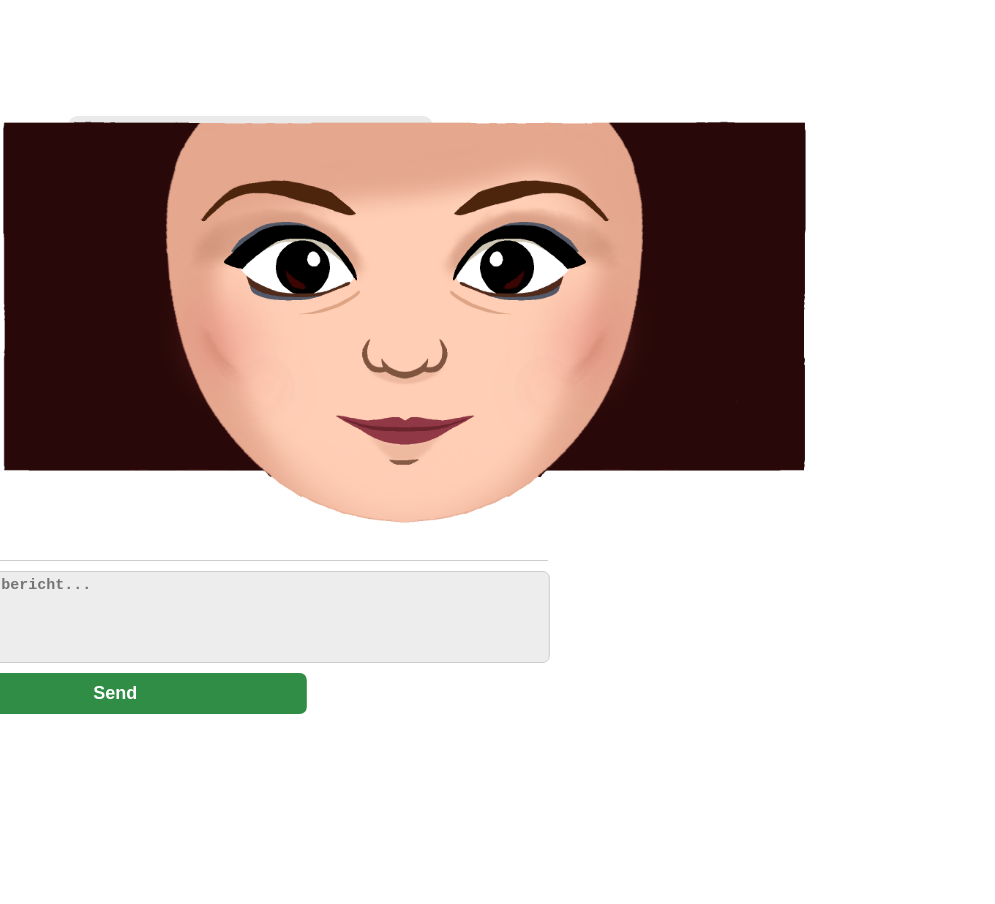
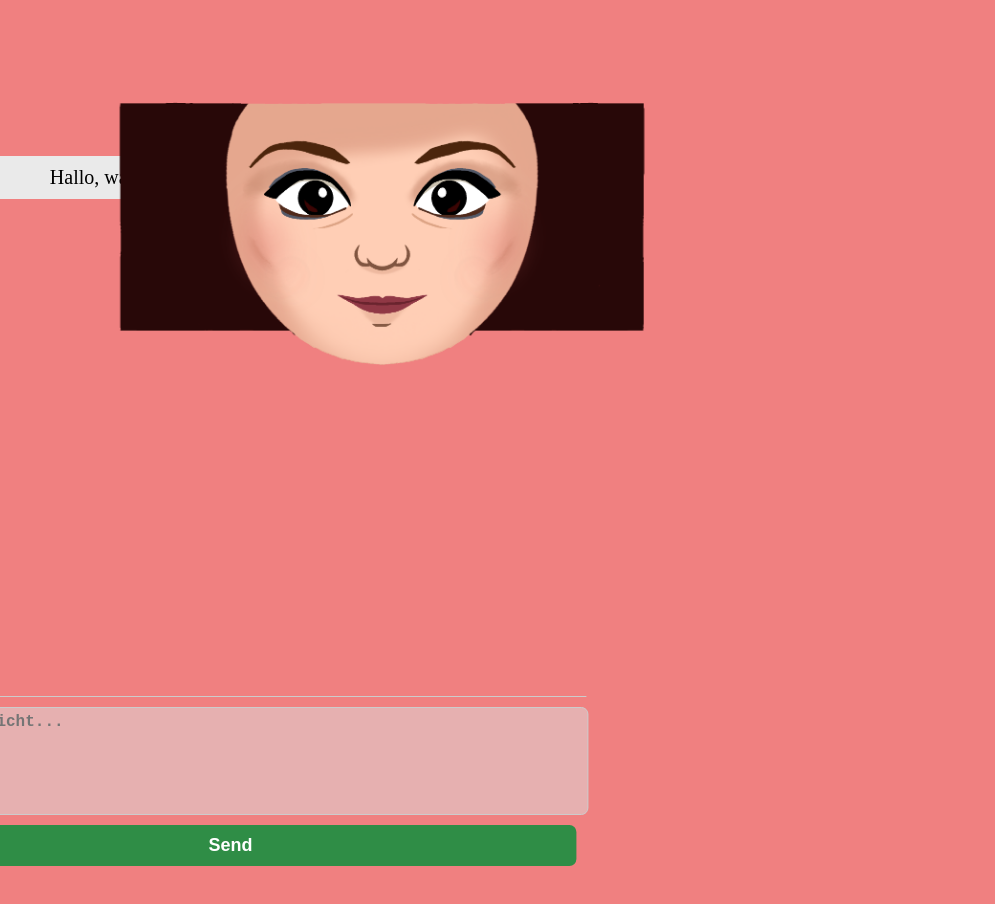
Before and after one commit to veraSchepens/thesisproject, a plain HTML site: page index.html in a window 768 px wide. Shown: the top 904 px of the page, 995 px wide, since content can reach past the window. Drawn offline with Linux system fonts and the light colour scheme.

Commit message:
Add files via upload

```diff
--- a/style.css
+++ b/style.css
@@ -134,3 +134,39 @@ html,body {
   margin-top: 10px;
   margin-bottom: 10px;
   }
+
+  @media (min-width: 600px) and (max-width: 1024px) {
+
+  body{
+    background-color: lightcoral;
+  }
+  .chatbox {
+    top: 15%;
+    max-height: 70vh;
+    width: 90vw;
+    transform: translateX(-50%);
+  }
+
+  .chat-input {
+    top: 87%;
+    width: 90vw;
+    transform: translateX(-50%);
+  }
+
+  .chat-input textarea {
+    width: 100%;
+    height: 12vh;
+    font-size: 16px;
+  }
+
+  #sendBTN {
+    width: 100%;
+    font-size: 18px;
+  }
+
+  #displayed-image {
+    width: 100vw;
+    top: -20%;
+    left: 0;
+  }
+}
```
